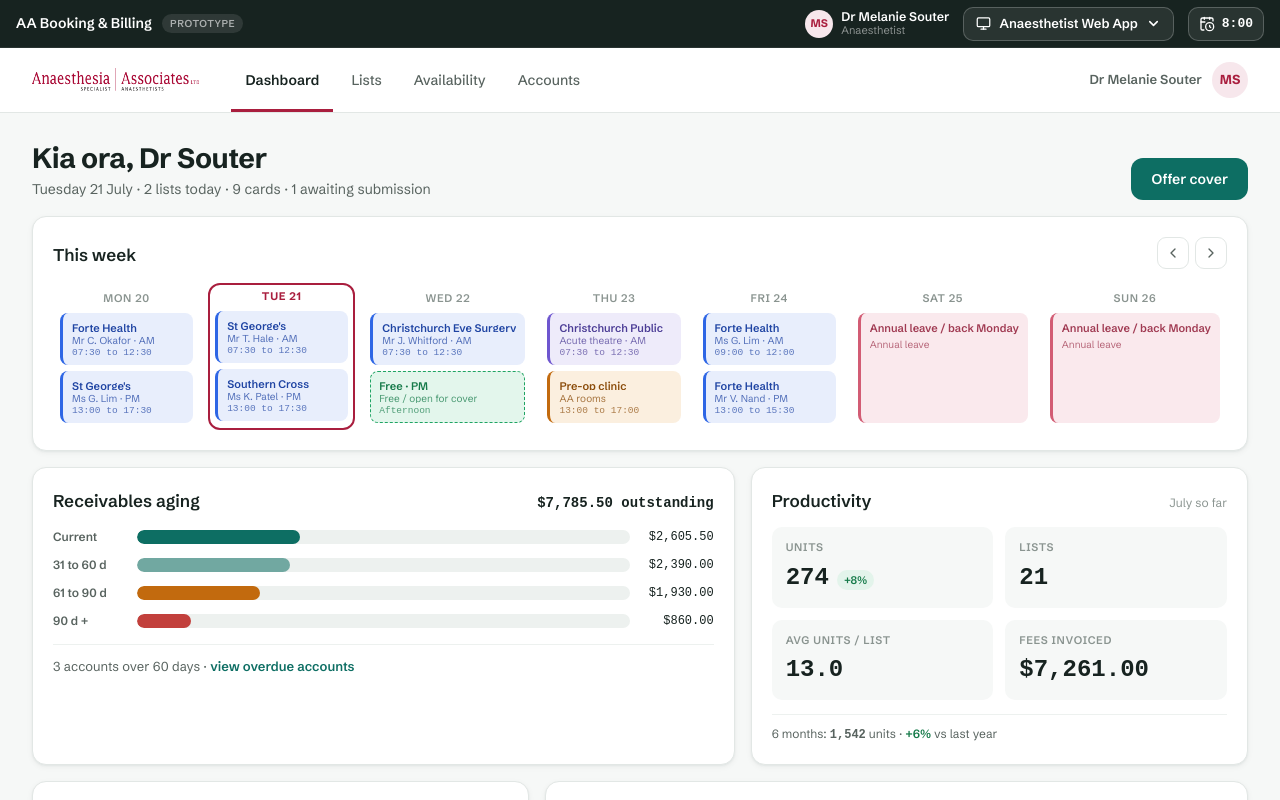
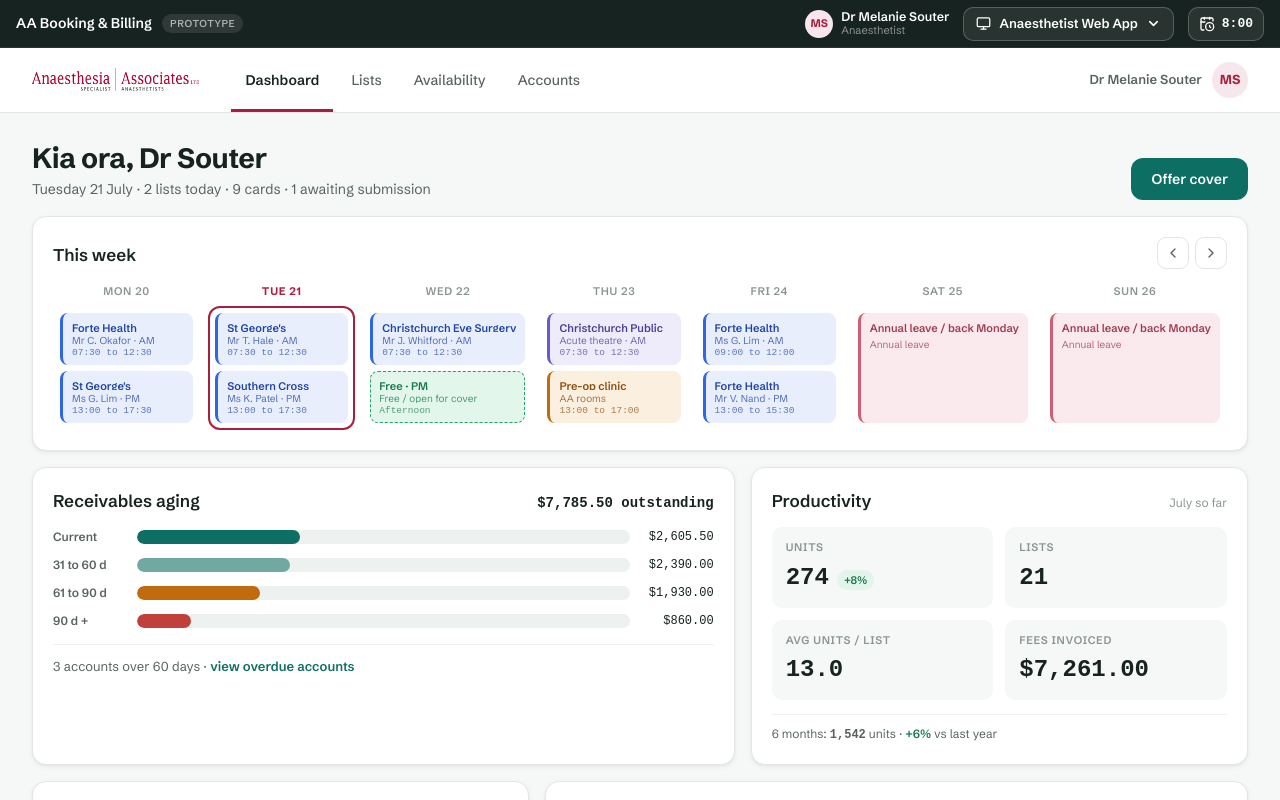
Before and after one commit to DFraserStratos/AnaesthesiaAssociatesRFP, a React (Vite) app in the folder aa-prototype/: page /web in a window 1280 px wide. Built offline with nearby package versions, Linux system fonts and the light colour scheme; a web font is replaced by a local one.

Commit message:
Tweak band on weekstrip

```diff
--- a/aa-prototype/src/apps/web/components/WeekStrip.tsx
+++ b/aa-prototype/src/apps/web/components/WeekStrip.tsx
@@ -24,7 +24,7 @@ interface WeekStripProps {
  * Booked blocks show hospital / surgeon and the List's ACTUAL start/end times
  * (via `sessionTimeRange`, so office overrides show — D2 / reviewer steer); the
  * Free block is dashed; a full-day holiday merges AM+PM into one tall block;
- * today's column is outlined crimson. Blocks click through to List detail.
+ * today's AM/PM block pair is outlined crimson. Blocks click through to List detail.
  */
 export function WeekStrip({ anaesthetistId, weekAnchorISO, todayISO, onPrevWeek, onNextWeek, onOpenList }: WeekStripProps) {
   const listsRecord = useAppStore((s) => s.schedule.lists)
@@ -74,9 +74,6 @@ export function WeekStrip({ anaesthetistId, weekAnchorISO, todayISO, onPrevWeek,
                 display: 'flex',
                 flexDirection: 'column',
                 gap: 6,
-                padding: isToday ? '3px 5px 5px' : 5,
-                border: isToday ? `2px solid ${brand.base}` : '2px solid transparent',
-                borderRadius: 12,
               }}
             >
               <div
@@ -90,6 +87,16 @@ export function WeekStrip({ anaesthetistId, weekAnchorISO, todayISO, onPrevWeek,
               >
                 {format(parseISO(dateISO), 'EEE d').toUpperCase()}
               </div>
+              <div
+                style={{
+                  display: 'flex',
+                  flexDirection: 'column',
+                  gap: 6,
+                  padding: 5,
+                  border: isToday ? `2px solid ${brand.base}` : '2px solid transparent',
+                  borderRadius: 12,
+                }}
+              >
                 {mergedHoliday && am !== undefined ? (
                   <Block list={am} labels={labels(am)} onOpenList={onOpenList} tall />
                 ) : (
@@ -98,6 +105,7 @@ export function WeekStrip({ anaesthetistId, weekAnchorISO, todayISO, onPrevWeek,
                     <Block list={pm} labels={pm !== undefined ? labels(pm) : undefined} onOpenList={onOpenList} />
                   </>
                 )}
+              </div>
             </div>
           )
         })}
```
Also changed, not shown: 1 other file (tests, documents, lock files or other folders). Lines whose indentation alone changed are shown as unchanged.
